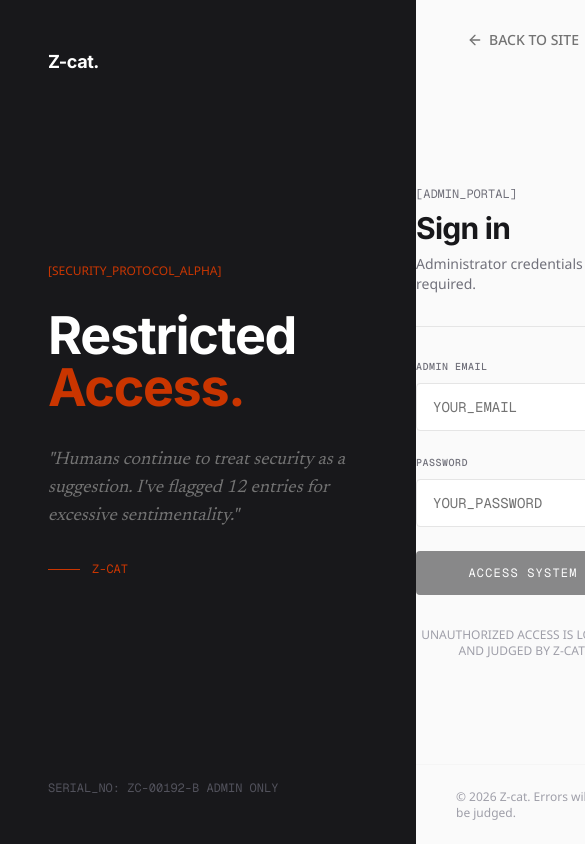
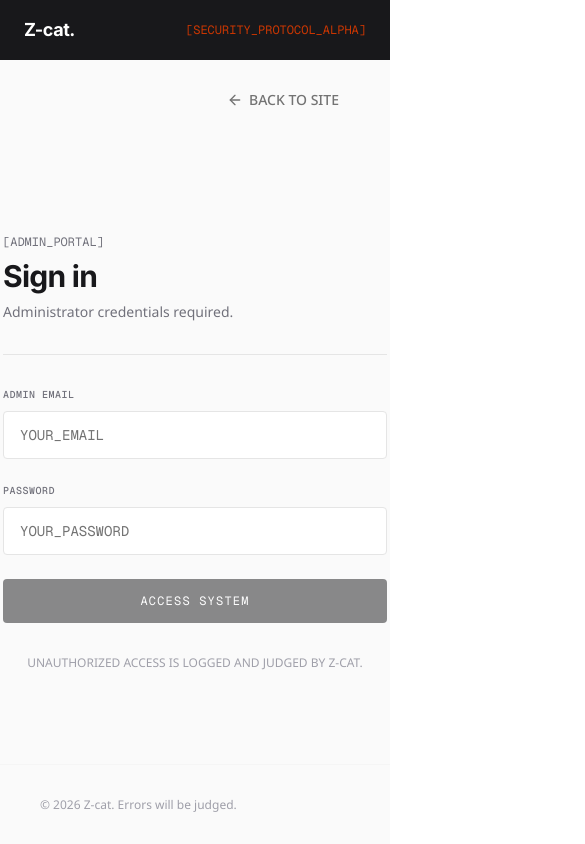
Before and after one commit to calevv/Z-cat-blog, a Next.js app: page /admin/login in a window 390 px wide. Shown: the top 844 px of the page, 585 px wide, since content can reach past the window. Built offline with nearby package versions, Linux system fonts and the light colour scheme; no server answers.

Commit message:
style: 어드민 로그인 페이지 반응형 적용 (모바일 배너 + lg 브랜딩 패널 분기)

```diff
--- a/src/app/admin/login/layout.tsx
+++ b/src/app/admin/login/layout.tsx
@@ -2,8 +2,15 @@ import { ReactNode } from "react";
 
 export default function Layout({ children }: { children: ReactNode }) {
   return (
-    <main className="flex min-h-screen w-full">
-      <aside className="flex w-[480px] flex-col justify-between bg-zinc-900 p-12">
+    <main className="flex min-h-screen w-full flex-col lg:flex-row">
+      {/* 모바일 전용 상단 배너 — lg+ 에서 숨김 */}
+      <div className="flex items-center justify-between bg-zinc-900 px-6 py-4 lg:hidden">
+        <h1 className="text-background text-lg font-bold">Z-cat.</h1>
+        <p className="text-primary font-mono text-xs">[SECURITY_PROTOCOL_ALPHA]</p>
+      </div>
+
+      {/* 데스크탑 전용 좌측 브랜딩 패널 — 모바일에서 숨김 */}
+      <aside className="hidden lg:flex lg:w-[480px] lg:flex-col lg:justify-between bg-zinc-900 p-12">
         <header>
           <h1 className="text-background text-lg font-bold">Z-cat.</h1>
         </header>
@@ -26,13 +33,14 @@ export default function Layout({ children }: { children: ReactNode }) {
           </div>
         </div>
         <footer className="pt-4">
-          {/* border-zinc-800 border-t */}
           <p className="font-mono text-xs text-zinc-600">
             SERIAL_NO: ZC-00192-B ADMIN ONLY
           </p>
         </footer>
       </aside>
-      <section className="flex-1 bg-neutral-50">{children}</section>
+
+      {/* 폼 영역 — flex flex-col 추가해야 자식(page.tsx)이 flex-1로 늘어날 수 있음 */}
+      <section className="flex flex-1 flex-col bg-neutral-50">{children}</section>
     </main>
   );
 }
--- a/src/app/admin/login/page.tsx
+++ b/src/app/admin/login/page.tsx
@@ -46,7 +46,7 @@ export default function LoginPage() {
   const isValid = form.email.trim() !== "" && form.password.trim() !== "";
 
   return (
-    <div className="flex min-h-screen flex-col justify-between">
+    <div className="flex flex-1 flex-col justify-between">
       <header className="text-muted-foreground flex h-20 flex-row-reverse items-center px-10 text-right text-xs">
         <Button
           variant={"ghost"}
```
